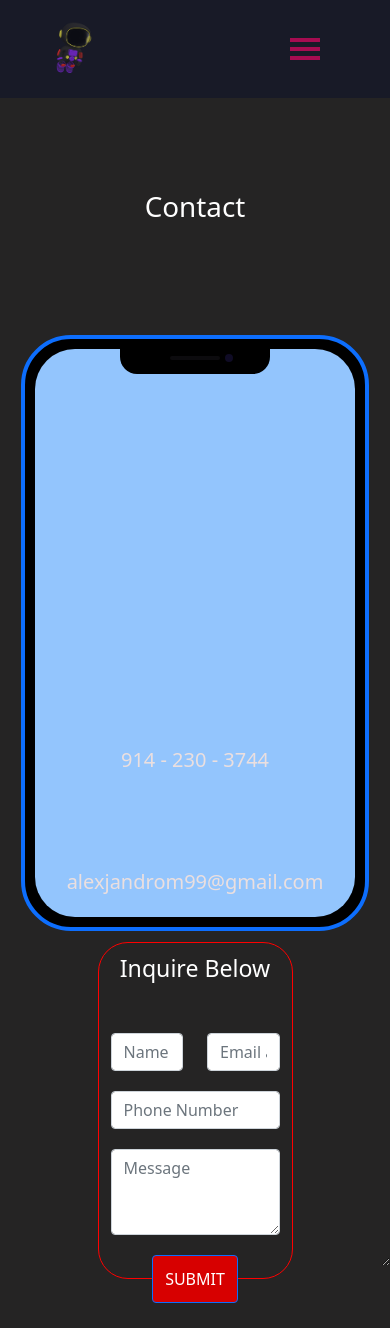
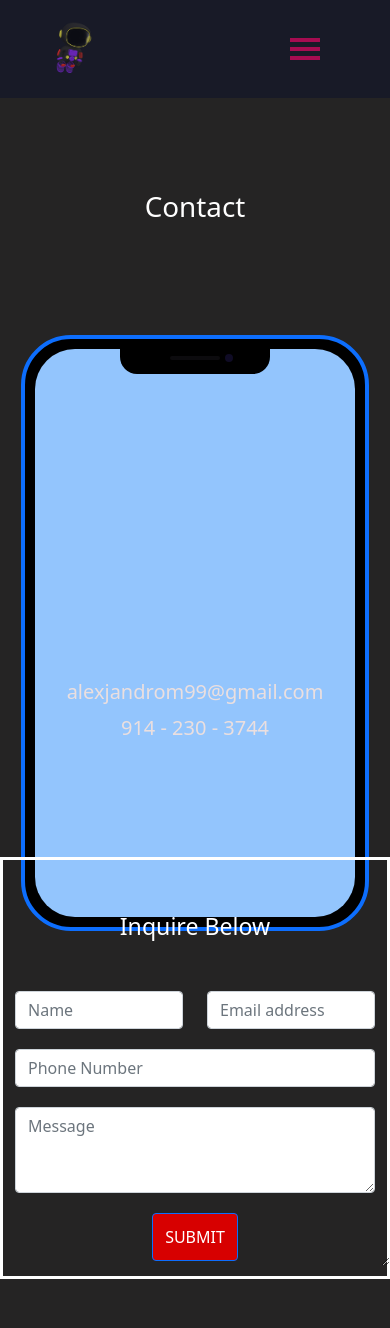
Before and after one commit to 4lexjandro/portfolio, a React (Create React App) app: page /contact in a window 390 px wide. After the commit the page ends 1286 px from the top, so only its background shows below. Built offline with nearby package versions, Linux system fonts and the light colour scheme.

Commit message:
i think icontact page is done now for sure

```diff
--- a/src/Routes/Contact.jsx
+++ b/src/Routes/Contact.jsx
@@ -181,6 +181,7 @@ if (loading) {
 
 </div>
 
+
        </div>
 
 
--- a/src/style.css
+++ b/src/style.css
@@ -222,7 +222,7 @@ Contact Form */
 
   position: absolute;
   width: 100%;
-  height: 110%;
+  height: 135%;
   top: 0;
   display: flex;
   flex-direction: column;
@@ -237,13 +237,10 @@ Contact Form */
 
 .contactsForm {
   position: absolute;
-  width: 50%;
-  height: 40%;
-  border-radius: 30px;
-  border: 1px solid;
-  top:90%;
-  left: 25%;
-  border-color: red;
+  width: 100%;
+  height: 50%;
+  top: 90%;
+  border:solid;
   display: flex;
   flex-direction: column;
   justify-content: center;
@@ -256,17 +253,19 @@ Contact Form */
 
 @media screen and (max-width: 660px) {
   .contactsForm {
-  border: 1px solid;
-  border-color: red;
+    position: absolute;
+    max-width: fit-content;
+    bottom: 50%;
+
+    display: flex;
+    flex-direction: column;
     justify-content: center;
     align-items: center;
     color: rgb(255, 255, 255);
-  position: relative;
-  top: 100%;
-  left: 25%;
-
+    font-size: 14px !important;
 
   }
+
 }
 .contactsLine {
   position: absolute;
@@ -281,11 +280,11 @@ Contact Form */
 
 
 @media screen and (max-width: 768px) {
+  /* phone number line */
   .phone {
     position: absolute;
-
     left: 20;
-top: 5%;
+    top: -10%;
     transform: translate(-20, -20);
 
   }
@@ -294,7 +293,7 @@ transform: translate(-20, -20);
     position: absolute;
 
     left: 20;
-    top: 10%;
+    top:-5%;
     transform: translate(-20, -20);
     }
 
```
Lines whose indentation alone changed are shown as unchanged.
